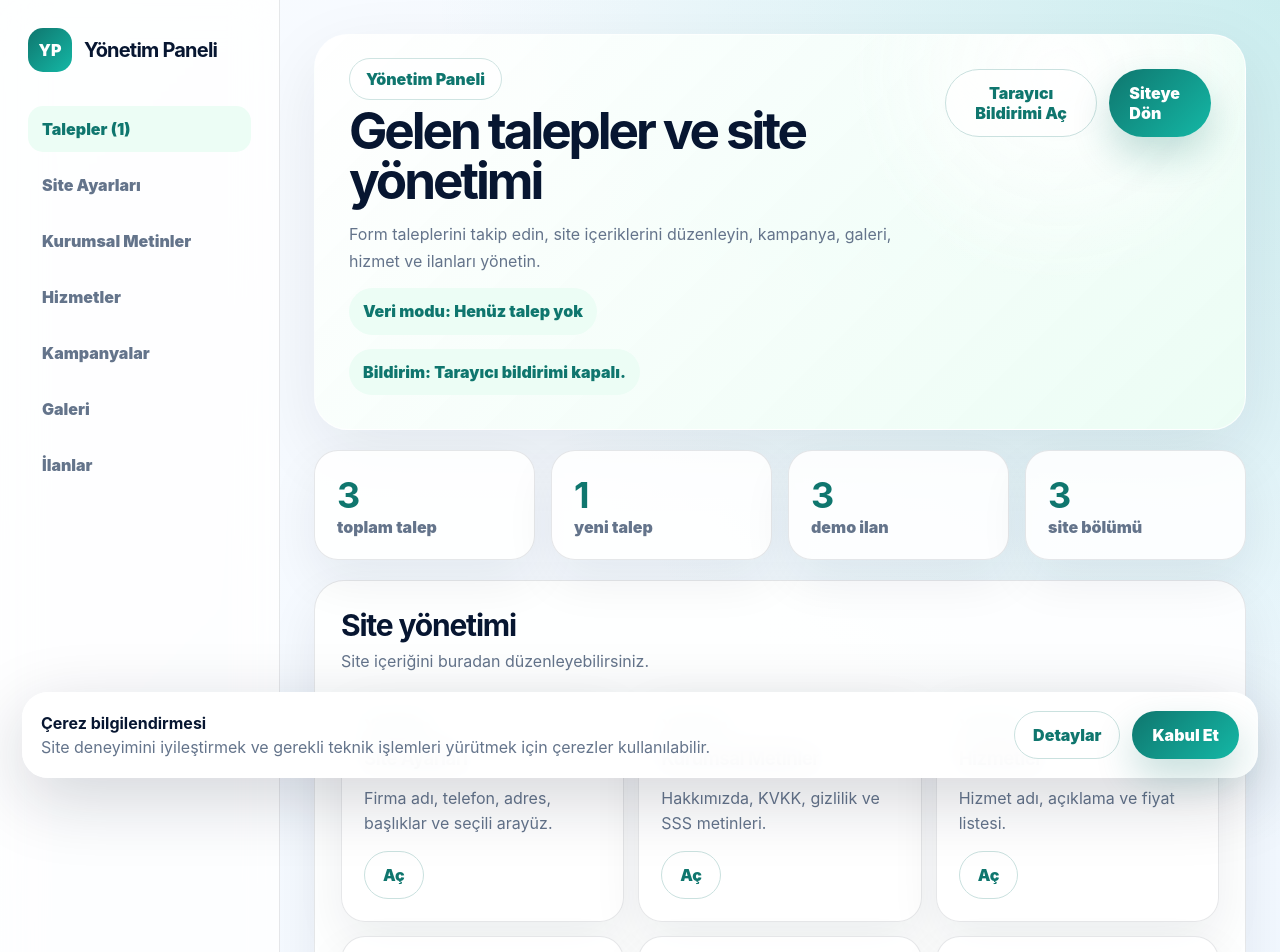
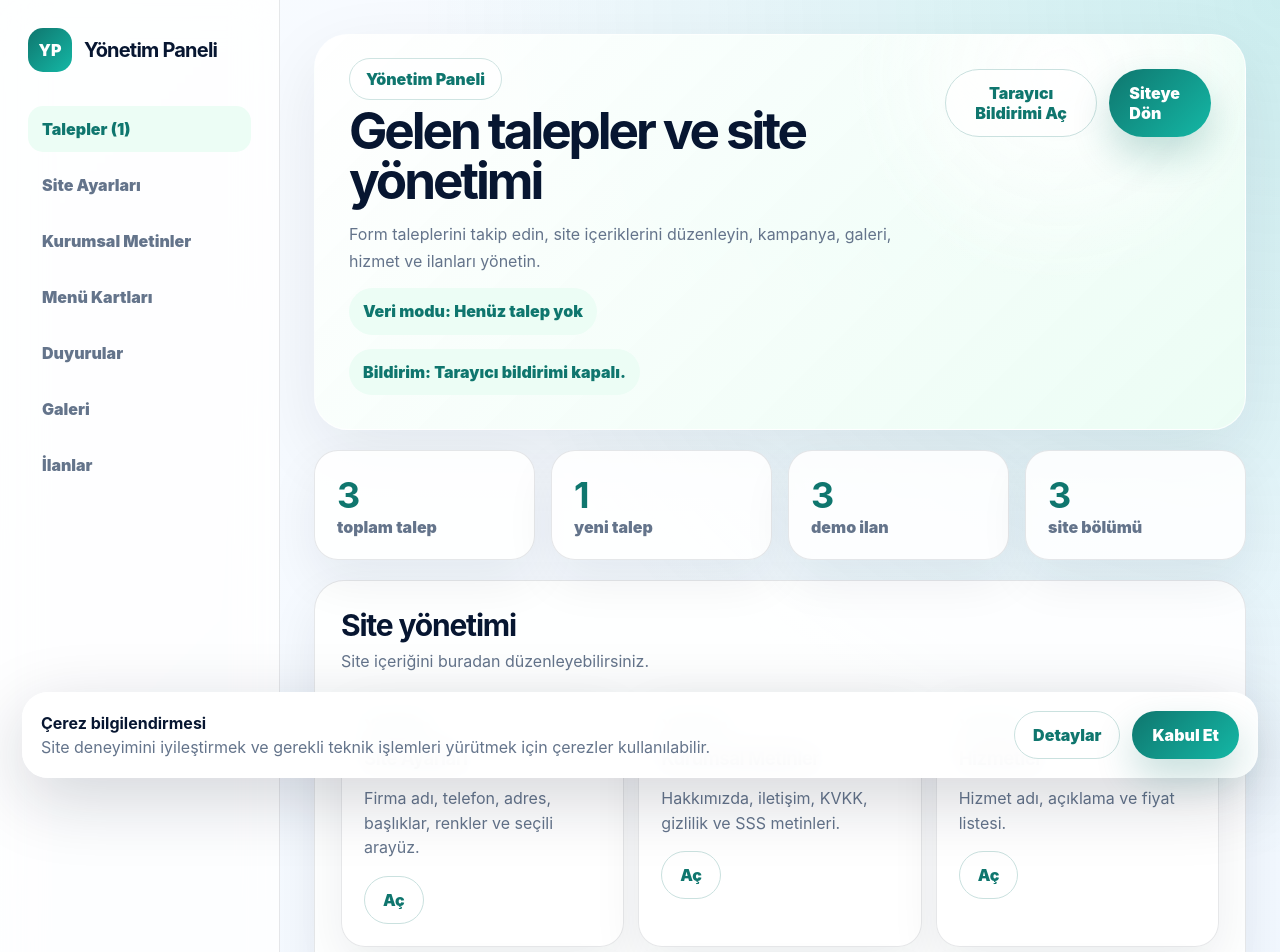
Before and after one commit to furukcell/FK-Service-Templates, a Next.js app in the folder apps/web/: page /admin in a window 1280 px wide. Shown: the top 952 px of the page. Built offline with nearby package versions, Linux system fonts and the light colour scheme; no server answers; the database is empty.

Commit message:
Tailor root admin panel for Lotus demo

```diff
--- a/apps/web/pages/admin.tsx
+++ b/apps/web/pages/admin.tsx
@@ -9,6 +9,7 @@ import {
 } from "@fk-templates/firebase";
 import { demoProperties, demoRequests, statusLabels } from "../src/adminDemoData";
 import { getDefaultTemplateRoute } from "../src/defaultTemplate";
+import { getAdminShellClassName, getAdminShellStyle, isLotusAdminDemo } from "../src/lotusAdmin";
 import { isDemoMode } from "../src/runtimeMode";
 import { useOptionalAdminGuard } from "../src/useOptionalAdminGuard";
 
@@ -87,6 +88,7 @@ function playNotificationSound() {
 
 export default function AdminPage() {
   const guard = useOptionalAdminGuard();
+  const isLotus = isLotusAdminDemo();
   const [liveRequests, setLiveRequests] = useState<DisplayRequest[]>([]);
   const [dataMode, setDataMode] = useState(isDemoMode() ? "Demo kayıtlar" : "Canlı kayıtlar");
   const [actionStatus, setActionStatus] = useState("");
@@ -214,39 +216,39 @@ export default function AdminPage() {
   const summaryCards = useMemo(() => [
     { value: displayRequests.length.toString(), label: "toplam talep" },
     { value: unreadCount.toString(), label: "yeni talep" },
-    { value: isDemoMode() ? demoProperties.length.toString() : "0", label: isDemoMode() ? "demo ilan" : "vitrin ilan" },
-    { value: "3", label: "site bölümü" }
-  ], [displayRequests, unreadCount]);
+    isLotus ? { value: "Menü", label: "kart yönetimi" } : { value: isDemoMode() ? demoProperties.length.toString() : "0", label: isDemoMode() ? "demo ilan" : "vitrin ilan" },
+    { value: isLotus ? "Lotus" : "3", label: isLotus ? "demo panel" : "site bölümü" }
+  ], [displayRequests, unreadCount, isLotus]);
 
   if (guard.isChecking) {
-    return <main className="adminShell"><section className="adminMain"><header className="adminHeader"><div><span className="eyebrow">Yönetim Paneli</span><h1>Kontrol ediliyor</h1><p>{guard.message}</p></div></header></section></main>;
+    return <main className={getAdminShellClassName()} style={getAdminShellStyle()}><section className="adminMain"><header className="adminHeader"><div><span className="eyebrow">Yönetim Paneli</span><h1>Kontrol ediliyor</h1><p>{guard.message}</p></div></header></section></main>;
   }
 
   if (!guard.isAllowed) {
-    return <main className="adminShell"><section className="adminMain"><header className="adminHeader"><div><span className="eyebrow">Yönetim Paneli</span><h1>Giriş gerekli</h1><p>{guard.message}</p></div><a className="pillButton navButtonLink" href="/login">Admin Giriş</a></header></section></main>;
+    return <main className={getAdminShellClassName()} style={getAdminShellStyle()}><section className="adminMain"><header className="adminHeader"><div><span className="eyebrow">Yönetim Paneli</span><h1>Giriş gerekli</h1><p>{guard.message}</p></div><a className="pillButton navButtonLink" href="/login">Admin Giriş</a></header></section></main>;
   }
 
   return (
-    <main className="adminShell">
+    <main className={getAdminShellClassName()} style={getAdminShellStyle()}>
       <aside className="adminSidebar">
-        <a className="adminLogo" href="/admin"><span>YP</span><strong>Yönetim Paneli</strong></a>
+        <a className="adminLogo" href="/admin"><span>{isLotus ? "LB" : "YP"}</span><strong>{isLotus ? "Lotus Paneli" : "Yönetim Paneli"}</strong></a>
         <nav>
           <a className="active" href="#requests">Talepler {unreadCount ? `(${unreadCount})` : ""}</a>
           <a href="/admin/settings">Site Ayarları</a>
           <a href="/admin/content">Kurumsal Metinler</a>
-          <a href="/admin/services">Hizmetler</a>
-          <a href="/admin/campaigns">Kampanyalar</a>
+          <a href="/admin/services">Menü Kartları</a>
+          <a href="/admin/campaigns">Duyurular</a>
           <a href="/admin/gallery">Galeri</a>
-          <a href="/admin/properties">İlanlar</a>
+          {!isLotus ? <a href="/admin/properties">İlanlar</a> : null}
         </nav>
       </aside>
 
       <section className="adminMain">
         <header className="adminHeader">
           <div>
-            <span className="eyebrow">Yönetim Paneli</span>
-            <h1>Gelen talepler ve site yönetimi</h1>
-            <p>Form taleplerini takip edin, site içeriklerini düzenleyin, kampanya, galeri, hizmet ve ilanları yönetin.</p>
+            <span className="eyebrow">{isLotus ? "Lotus Börek Evi" : "Yönetim Paneli"}</span>
+            <h1>{isLotus ? "Lotus site yönetimi" : "Gelen talepler ve site yönetimi"}</h1>
+            <p>{isLotus ? "Lotus Börek Evi için gelen talepleri, menü kartlarını, görselleri, kampanya ve site ayarlarını buradan yönetin." : "Form taleplerini takip edin, site içeriklerini düzenleyin, kampanya, galeri, hizmet ve ilanları yönetin."}</p>
             {isDemoMode() ? <p className="adminMode">Veri modu: {dataMode}</p> : null}
             <p className="adminMode">Bildirim: {browserNotificationStatus}</p>
             {actionStatus ? <p className="adminMode">{actionStatus}</p> : null}
@@ -261,19 +263,19 @@ export default function AdminPage() {
         </div>
 
         <section className="adminCard">
-          <div className="adminSectionHead"><div><h2>Site yönetimi</h2><p>Site içeriğini buradan düzenleyebilirsiniz.</p></div></div>
+          <div className="adminSectionHead"><div><h2>{isLotus ? "Lotus site yönetimi" : "Site yönetimi"}</h2><p>{isLotus ? "Müşterinin göreceği metin, menü, duyuru ve görselleri buradan düzenleyebilirsiniz." : "Site içeriğini buradan düzenleyebilirsiniz."}</p></div></div>
           <div className="adminPropertyGrid">
-            <article className="adminProperty"><span>Yönetim</span><h3>Site Ayarları</h3><p>Firma adı, telefon, adres, başlıklar ve seçili arayüz.</p><a className="ghostButton navButtonLink" href="/admin/settings">Aç</a></article>
-            <article className="adminProperty"><span>Yönetim</span><h3>Kurumsal Metinler</h3><p>Hakkımızda, KVKK, gizlilik ve SSS metinleri.</p><a className="ghostButton navButtonLink" href="/admin/content">Aç</a></article>
-            <article className="adminProperty"><span>Yönetim</span><h3>Hizmetler</h3><p>Hizmet adı, açıklama ve fiyat listesi.</p><a className="ghostButton navButtonLink" href="/admin/services">Aç</a></article>
-            <article className="adminProperty"><span>Yönetim</span><h3>Kampanyalar</h3><p>Dönemsel kampanya ve paket kartları.</p><a className="ghostButton navButtonLink" href="/admin/campaigns">Aç</a></article>
-            <article className="adminProperty"><span>Yönetim</span><h3>Galeri</h3><p>Site görselleri, başlık ve açıklamalar.</p><a className="ghostButton navButtonLink" href="/admin/gallery">Aç</a></article>
-            <article className="adminProperty"><span>Yönetim</span><h3>İlanlar</h3><p>Emlak ilanlarını düzenleme ve yayından kaldırma.</p><a className="ghostButton navButtonLink" href="/admin/properties">Aç</a></article>
+            <article className="adminProperty"><span>Yönetim</span><h3>Site Ayarları</h3><p>Firma adı, telefon, adres, başlıklar, renkler ve seçili arayüz.</p><a className="ghostButton navButtonLink" href="/admin/settings">Aç</a></article>
+            <article className="adminProperty"><span>Yönetim</span><h3>Kurumsal Metinler</h3><p>Hakkımızda, iletişim, KVKK, gizlilik ve SSS metinleri.</p><a className="ghostButton navButtonLink" href="/admin/content">Aç</a></article>
+            <article className="adminProperty"><span>Yönetim</span><h3>{isLotus ? "Menü Kartları" : "Hizmetler"}</h3><p>{isLotus ? "Börek, hamur işi, tatlı ve toplu sipariş kartları." : "Hizmet adı, açıklama ve fiyat listesi."}</p><a className="ghostButton navButtonLink" href="/admin/services">Aç</a></article>
+            <article className="adminProperty"><span>Yönetim</span><h3>{isLotus ? "Duyurular" : "Kampanyalar"}</h3><p>{isLotus ? "Günlük ürün, toplu sipariş ve vitrin duyuruları." : "Dönemsel kampanya ve paket kartları."}</p><a className="ghostButton navButtonLink" href="/admin/campaigns">Aç</a></article>
+            <article className="adminProperty"><span>Yönetim</span><h3>Galeri</h3><p>Site görselleri, vitrin fotoğrafları, başlık ve açıklamalar.</p><a className="ghostButton navButtonLink" href="/admin/gallery">Aç</a></article>
+            {!isLotus ? <article className="adminProperty"><span>Yönetim</span><h3>İlanlar</h3><p>Emlak ilanlarını düzenleme ve yayından kaldırma.</p><a className="ghostButton navButtonLink" href="/admin/properties">Aç</a></article> : null}
           </div>
         </section>
 
         <section className="adminCard" id="requests">
-          <div className="adminSectionHead"><div><h2>Gelen talepler {unreadCount ? `(${unreadCount} yeni)` : ""}</h2><p>Web sitesinden gelen başvurular burada canlı listelenir.</p></div><button className="ghostButton" type="button" onClick={exportCsv}>CSV indir</button></div>
+          <div className="adminSectionHead"><div><h2>Gelen talepler {unreadCount ? `(${unreadCount} yeni)` : ""}</h2><p>{isLotus ? "Web sitesi ve WhatsApp üzerinden gelen sipariş / fiyat bilgisi talepleri burada listelenir." : "Web sitesinden gelen başvurular burada canlı listelenir."}</p></div><button className="ghostButton" type="button" onClick={exportCsv}>CSV indir</button></div>
           {displayRequests.length ? (
             <div className="adminRequestList">
               {displayRequests.map((request) => {
```
